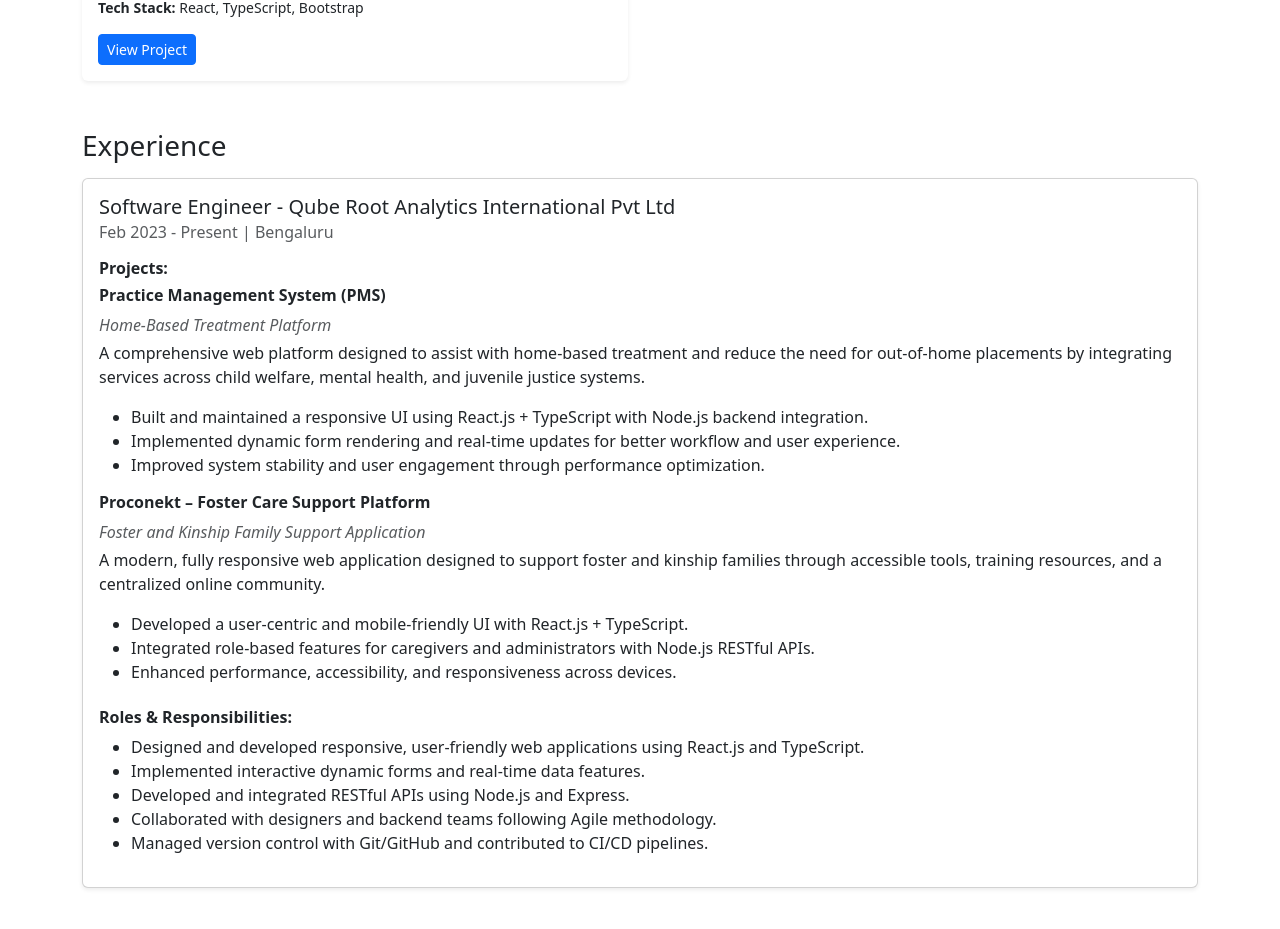
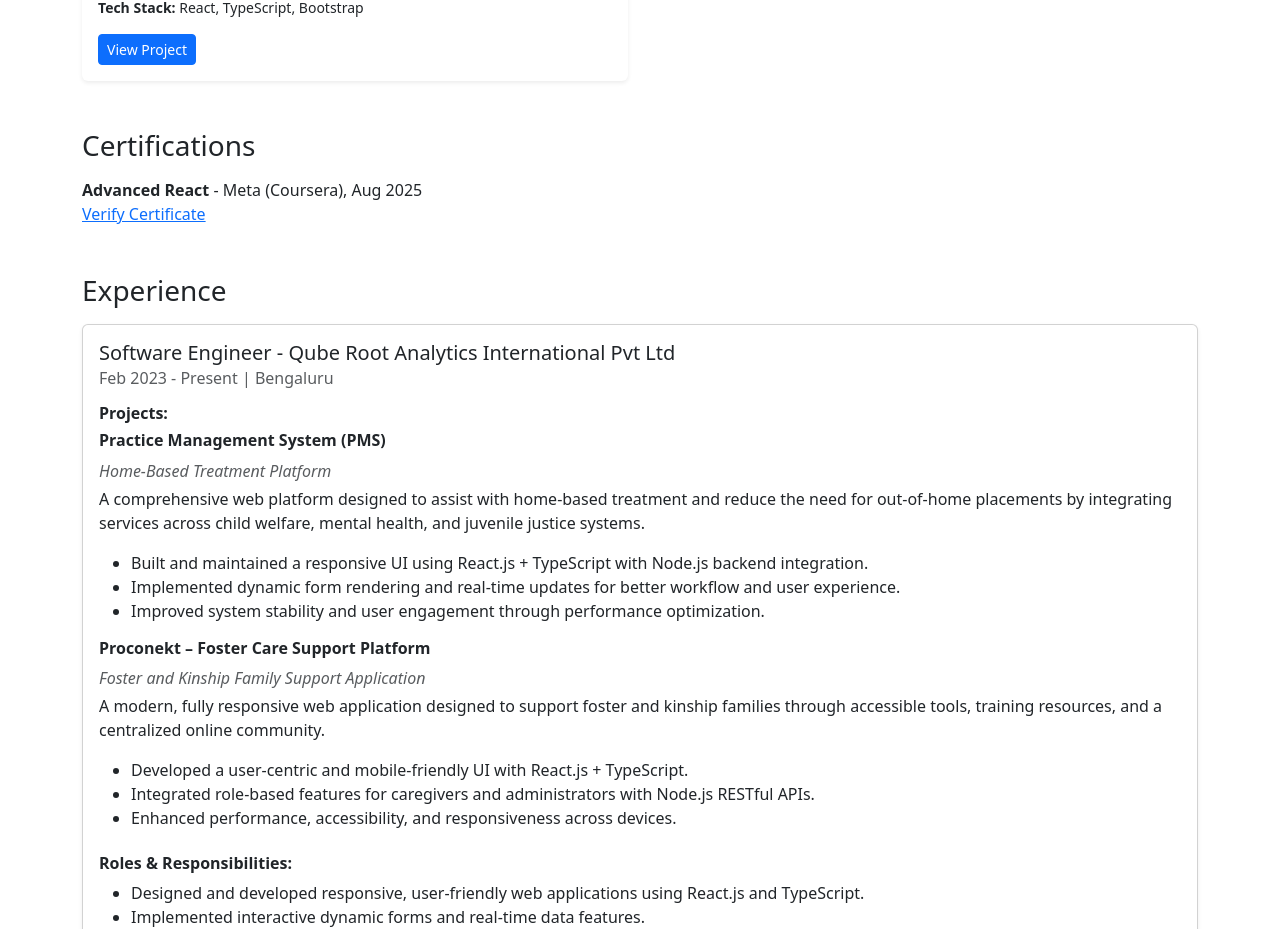
Before and after one commit to Yogibadrinath/portfolio, a React (Create React App) app: page / in a window 1280 px wide. Shown: the part 1133-2062 px from the top of the page. Built offline with nearby package versions, Linux system fonts and the light colour scheme.

Commit message:
certification

```diff
--- a/src/App.tsx
+++ b/src/App.tsx
@@ -6,6 +6,7 @@
 import Experience from "./components/experience/Experience";
 import Contact from "./components/contact/Contact";
 import Footer from "./components/footer/Footer";
+import Certifications from "./components/certifications/Certifications";
 
 const App: React.FC = () => {
   return (
@@ -15,6 +16,7 @@
         <About />
         <Skills />
         <Projects />
+        <Certifications />
         <Experience />
         <Contact />
       </main>
--- /dev/null
+++ b/src/components/certifications/Certifications.tsx
@@ -0,0 +1,20 @@
+import React from "react";
+
+const Certifications: React.FC = () => {
+  return (
+    <section id="certifications" className="my-5">
+      <h2 className="h3 mb-3">Certifications</h2>
+      <ul className="list-unstyled">
+        <li className="mb-2">
+          <b>Advanced React</b> - Meta (Coursera), Aug 2025
+          <br />
+          <a href="https://coursera.org/verify/SZL2MLU5OC3G" target="_blank" rel="noreferrer" className="text-primary">
+            Verify Certificate
+          </a>
+        </li>
+      </ul>
+    </section>
+  );
+};
+
+export default Certifications;
```
